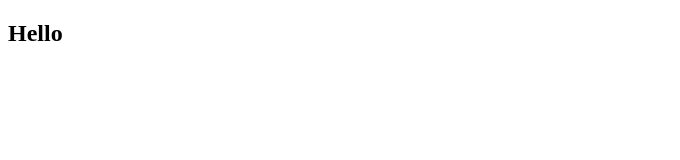
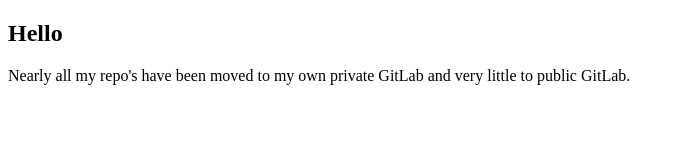
Before and after one commit to dkomando/dkomando.github.io, a plain HTML site: page index.html in a window 1280 px wide. Shown: the whole page, without its empty margins (0-680 px from the left). Drawn offline with Linux system fonts and the light colour scheme.

Commit message:
Update index.html

```diff
--- a/index.html
+++ b/index.html
@@ -8,6 +8,8 @@
 <body>
 
 <h2>Hello</h2>
+Nearly all my repo's have been moved to my own private GitLab and very little to public GitLab.
+
 
 </body>
 </html>
```
